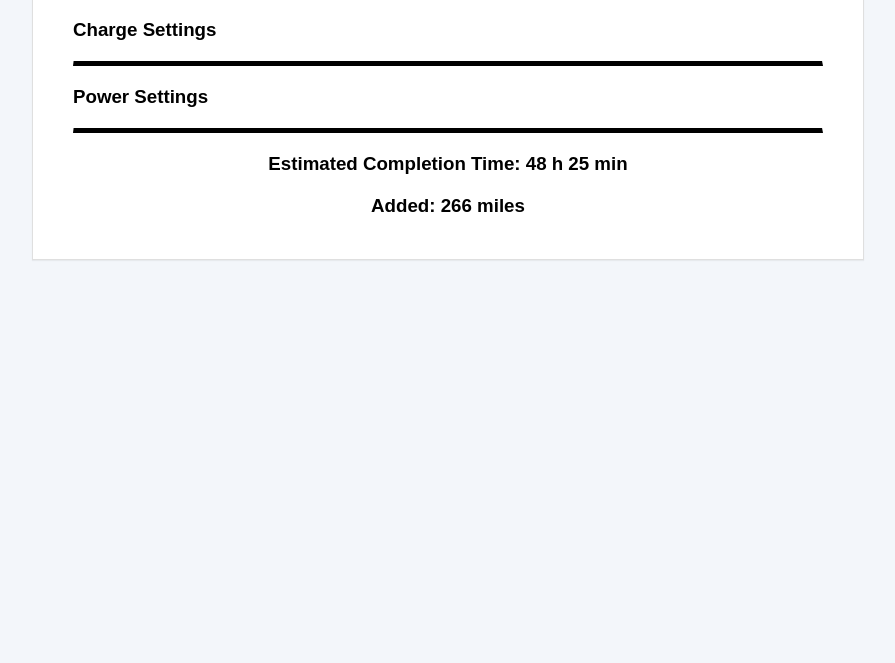
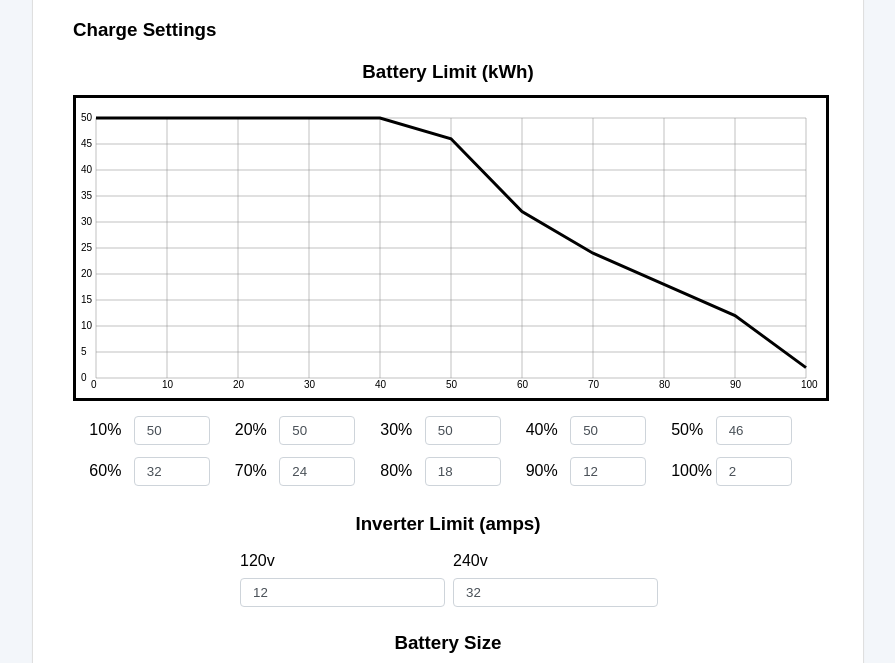
Before and after one commit to InfamousStarFox/charge.hackoa.com, a plain HTML site: page index.html in a window 1280 px wide. Shown: the part 100-763 px from the top of the page, without its empty margins (192-1087 px from the left). Drawn offline with Linux system fonts and the light colour scheme.

Commit message:
Finished math for charge curve, add curve graph

```diff
--- a/index.html
+++ b/index.html
@@ -15,18 +15,28 @@
 		<h3 id="charge-settings-header">Charge Settings</h3>
 
 		<div class="form-group" id="charge-settings-group">
-			<h3>Charge Curve</h3>
+			<h3>Battery Limit (kWh)</h3>
+			<canvas id="canvas-curves"></canvas>
 			<div class="form-row" id="curves"></div>
-			<h3>Charge Limit</h3>
-			<div class="form-row" id="limits"></div>
+			<h3>Inverter Limit (amps)</h3>
+			<div class="form-row" id="limits">
+				<div class="form-col limits">
+					<label for="limit-120">120v</label>
+					<input type="number" id="limit-120" name="limit-120" min="0" step="1" placeholder="amps">
+				</div>
+				<div class="form-col limits">
+					<label for="limit-240">240v</label>
+					<input type="number" id="limit-240" name="limit-240" min="0" step="1" placeholder="amps">
+				</div>
+			</div>
 			<h3>Battery Size</h3>
 			<div class="form-row">
 				<div class="form-col">
-					<label>Range</label>
+					<label for="size-range">Range</label>
 					<input type="number" id="size-range" name="size-range" min="0" step="1" placeholder="miles">
 				</div>
 				<div class="form-col">
-					<label>kWh</label>
+					<label for="size-kwh">kWh</label>
 					<input type="number" id="size-kwh" name="size-kwh" min="0" step="1" placeholder="kWh">
 				</div>
 			</div>
@@ -34,11 +44,43 @@
 		<hr />
 
 		<h3 id="power-settings-header">Power Settings</h3>
-		<div class="form-group" id="power-settings-group"></div>
+		<div class="form-group" id="power-settings-group">
+			<div class="form-row">
+				<div class="form-col">
+					<label>Battery</label>
+					<div class="power">
+						<label>Now</label>
+						<input type="number" id="battery-now" name="battery-now" min="0" max="100" step="1"
+							placeholder="0%" value="${data.charge.battery.now}">
+					</div>
+					<div class="power">
+						<label>Target</label>
+						<input type="number" id="battery-target" name="battery-target" min="0" max="100" step="1"
+							placeholder="0%" value="${data.charge.battery.target}">
+					</div>
+				</div>
+				<div class="form-col">
+					<label>Volts</label>
+					<div class="power">
+						<input type="radio" id="input-120" name="input-voltage">
+						<label for="input-120">120v</label>
+					</div>
+					<div class="power">
+						<input type="radio" id="input-240" name="input-voltage">
+						<label for="input-240">240v</label>
+					</div>
+				</div>
+				<div class="form-col amps">
+					<label>Amps</label>
+					<input type="number" id="input-amps" name="input-amps" min="0" step="1" placeholder="amps"
+						value="${data.charge.amps}">
+				</div>
+			</div>
+		</div>
 		<hr />
 
 		<h3>Estimated Completion Time: <span id="time">0 hours</span></h3>
-		<h3>Added: <span id="range">0 miles</span></h3>
+		<h3>Adding: <span id="range">0 miles</span></h3>
 	</div>
 
 	<script type="text/javascript">
@@ -59,7 +101,7 @@
 			},
 			limits: {
 				120: 12,
-				240: null
+				240: 32
 			},
 			size: {
 				range: 266,
@@ -71,7 +113,8 @@
 					target: 100
 				},
 				volts: 120,
-				amps: 12
+				amps: 12,
+				efficency: 0.95
 			},
 			...storedData
 		};
@@ -101,27 +144,27 @@
 				document.getElementById('curves').appendChild(newRow);
 
 				newRow.addEventListener("keyup", () => {
-					data.curves[key] = document.getElementById(`curve-${key}`).value;
+					data.curves[key] = Number(document.getElementById(`curve-${key}`).value);
 					localStorage.setItem('data', JSON.stringify(data));
+					drawCurves();
 				});
 			});
 		}
 		addCurves();
 
 		function addLimits() {
-			Object.entries(data.limits).forEach(([key, value]) => {
-				const newRow = document.createElement("div");
-				newRow.className = "form-col limits";
-				newRow.innerHTML = `
-				<label>${key}v</label>
-				<input type="number" id="limit-${key}" name="limit-${key}" min="0" step="1" placeholder="amps" value="${value}">
-				`;
-				document.getElementById('limits').appendChild(newRow);
+			const limit120 = document.getElementById("limit-120");
+			limit120.value = data.limits[120];
+			limit120.addEventListener("keyup", () => {
+				data.limits[120] = Number(limit120.value);
+				localStorage.setItem('data', JSON.stringify(data));
+			});
 
-				newRow.addEventListener("keyup", () => {
-					data.curves[key] = document.getElementById(`limit-${key}`).value;
-					localStorage.setItem('data', JSON.stringify(data));
-				});
+			const limit240 = document.getElementById("limit-240");
+			limit240.value = data.limits[240];
+			limit240.addEventListener("keyup", () => {
+				data.limits[240] = Number(limit240.value);
+				localStorage.setItem('data', JSON.stringify(data));
 			});
 		}
 		addLimits();
@@ -134,87 +177,231 @@
 			kwh.value = data.size.kWh;
 
 			range.addEventListener("keyup", () => {
-				data.size.range = range.value;
+				data.size.range = Number(range.value);
 				localStorage.setItem('data', JSON.stringify(data));
 			});
 
 			kwh.addEventListener("keyup", () => {
-				data.size.kWh = kwh.value;
+				data.size.kWh = Number(kwh.value);
 				localStorage.setItem('data', JSON.stringify(data));
 			});
 		}
 		addSize();
 
 		function addPower() {
-			const newRow = document.createElement("div");
-			newRow.className = "form-row";
-			newRow.innerHTML = `
-				<div class="form-col">
-					<label>Battery</label>
-					<div class="power">
-						<label>Now</label>
-						<input type="number" id="battery-now" name="battery-now" min="0" max="100" step="1" placeholder="0%" value="${data.charge.battery.now}">
-					</div>
-					<div class="power">
-						<label>Target</label>
-						<input type="number" id="battery-target" name="battery-target" min="0" max="100" step="1" placeholder="0%" value="${data.charge.battery.target}">
-					</div>
-				</div>
-				<div class="form-col">
-					<label>Volts</label>
-					<div class="power">
-						<input type="radio" id="input-120" name="input-voltage" ${data.charge.volts === 120 ? 'checked' : ''}>
-						<label for="input-120">120v</label>
-					</div>
-					<div class="power">
-						<input type="radio" id="input-240" name="input-voltage" ${data.charge.volts === 240 ? 'checked' : ''}>
-						<label for="input-240">240v</label>
-					</div>
-				</div>
-				<div class="form-col amps">
-					<label>Amps</label>
-					<input type="number" id="input-amps" name="input-amps" min="0" step="1" placeholder="amps" value="${data.charge.amps}">
-				</div>
-			`;
-			document.getElementById('power-settings-group').appendChild(newRow);
 
-			newRow.addEventListener("keyup", () => {
-				data.charge.battery.now = document.getElementById("battery-now").value;
+			const batteryNow = document.getElementById("battery-now");
+			batteryNow.value = data.charge.battery.now;
+
+			const batteryTarget = document.getElementById("battery-target");
+			batteryTarget.value = data.charge.battery.target;
+
+			const input120 = document.getElementById("input-120");
+			input120.checked = data.charge.volts === 120;
+
+			const input240 = document.getElementById("input-240");
+			input240.checked = data.charge.volts === 240;
+
+			const inputAmps = document.getElementById("input-amps");
+			inputAmps.value = data.charge.amps;
+
+			batteryNow.addEventListener("keyup", () => {
+				data.charge.battery.now = Number(batteryNow.value);
 				localStorage.setItem('data', JSON.stringify(data));
 			});
 
-			newRow.addEventListener("keyup", () => {
-				data.charge.battery.target = document.getElementById("battery-target").value;
+			batteryTarget.addEventListener("keyup", () => {
+				data.charge.battery.target = Number(batteryTarget.value);
 				localStorage.setItem('data', JSON.stringify(data));
 			});
 
-			newRow.addEventListener("click", () => {
-				data.charge.volts = document.getElementById("input-120").checked ? 120 : 240;
+			input120.addEventListener("click", () => {
+				data.charge.volts = input120.checked ? 120 : 240;
 				localStorage.setItem('data', JSON.stringify(data));
 				calculate();
 			});
 
-			newRow.addEventListener("keyup", () => {
-				data.charge.amps = document.getElementById("input-amps").value;
+			input240.addEventListener("click", () => {
+				data.charge.volts = input240.checked ? 240 : 120;
+				localStorage.setItem('data', JSON.stringify(data));
+				calculate();
+			});
+
+			inputAmps.addEventListener("keyup", () => {
+				data.charge.amps = Number(inputAmps.value);
 				localStorage.setItem('data', JSON.stringify(data));
 			});
 		}
 		addPower();
 
+		const limitedMax = (number, limit) => number > limit ? limit : number;
+
+		const invertCanvas = (canvas, context, padding) => {
+			context.stroke();
+			context.beginPath();
+
+			context.setTransform(1, 0, 0, -1, 0, canvas.height);
+			context.translate(padding, padding);
+		}
+
+		const resetCanvas = (context, padding) => {
+			context.stroke();
+			context.beginPath();
+
+			context.setTransform(1, 0, 0, 1, 0, 0);
+			context.translate(padding, padding);
+		}
+
+		function drawCurves() {
+			const curves = Object.entries(data.curves);
+
+			const canvas = document.getElementById("canvas-curves");
+			const container = document.getElementById("charge-settings-group");
+			const context = canvas.getContext("2d");
+			canvas.width = limitedMax(container.clientWidth, 800);
+			canvas.height = limitedMax(container.clientHeight, 300);
+
+			const containerPadding = 20;
+			const gridPadding = 15;
+			const fontSize = 10;
+
+			const containerWidth = canvas.width - (containerPadding * 2);
+			const containerHeight = canvas.height - (containerPadding * 2);
+
+			const lineCountX = limitedMax(containerWidth / gridPadding, 10);
+			const lineCountY = limitedMax(containerHeight / gridPadding, 10);
+
+			const gridSpacingX = containerWidth / lineCountX;
+			const gridSpacingY = containerHeight / lineCountY;
+
+			const maxSoc = 100;
+			const maxkWh = curves.reduce((a, [, b]) => Math.max(a, b), 0);
+			const gridGroups = [5, 10, 25];
+
+			function getLabelGroup(groups, max, count) {
+				return groups.find((item) => (item * count) >= max)
+					?? getLabelGroup(groups.map((item) => item * 10), max, count);
+			}
+
+			const labelGroupX = getLabelGroup(gridGroups, maxSoc, lineCountX);
+			const labelGroupY = getLabelGroup(gridGroups, maxkWh, lineCountY);
+
+			context.lineWidth = 0.5;
+			context.strokeStyle = "gray";
+			invertCanvas(canvas, context, containerPadding);
+
+			// Draw Horizontal Grid Lines
+			for (let i = 0; i <= lineCountY; i++) {
+				const startY = i * gridSpacingY;
+				context.moveTo(0, startY);
+				context.lineTo(containerWidth, startY);
+			};
+
+			// Draw Vertical Grid Lines
+			for (let i = 0; i <= lineCountX; i++) {
+				const startX = i * gridSpacingX;
+				context.moveTo(startX, 0);
+				context.lineTo(startX, containerHeight);
+			};
+
+			resetCanvas(context, containerPadding);
+
+			// Label X-Axis (SoC)
+			for (let i = 0; i <= lineCountX; i++) {
+				const label = i * labelGroupX;
+				context.fillText(label, (i * gridSpacingX) - (fontSize / 2), containerHeight + fontSize);
+			};
+
+			// Label Y-Axis (kWh)
+			for (let i = 0; i <= lineCountY; i++) {
+				const label = i * labelGroupY;
+				context.fillText(label, -1.5 * fontSize, containerHeight - (i * gridSpacingY) + (fontSize / 4));
+			};
+
+			invertCanvas(canvas, context, containerPadding);
+
+			context.lineWidth = 3;
+			context.strokeStyle = "black";
+
+			curves.forEach(([key, value], index) => {
+				const x = (Number(key) * containerWidth / (labelGroupX * lineCountX));
+				const y = (Number(value) * containerHeight / (labelGroupY * lineCountY));
+
+				if (index === 0) {
+					context.moveTo(0, y);
+				}
+				context.lineTo(x, y);
+			});
+			context.stroke();
+
+		}
+		drawCurves();
+
 		function calculate() {
-			const batter_percent_added = (data.charge.battery.target - data.charge.battery.now) / 100;
-			const battery_kWh_remaining = batter_percent_added * data.size.kWh;
-			const charging_efficiency = 0.95;
-			const charge_kWh_rate = (data.charge.volts * data.charge.amps) / 1000 * charging_efficiency;
+			const getChargeCurveLimit = (soc) => {
+				if (soc <= 10) {
+					return data.curves[10];
+				}
 
-			const remainingTime = (battery_kWh_remaining / charge_kWh_rate);
+				const leftIndex = Math.floor(soc / 10) * 10;
+				const rightIndex = leftIndex + 10;
 
-			const hours = remainingTime.toFixed(0);
-			const minutes = ((remainingTime % 1) * 100).toFixed(0);
+				const leftLimit = data.curves[leftIndex];
+				const rightimit = data.curves[rightIndex];
 
-			const miles = batter_percent_added * data.size.range;
-			document.getElementById('time').innerHTML = `${hours} h ${minutes} min`;
-			document.getElementById('range').innerHTML = `${miles.toFixed(0)} miles`;
+				const leftPercent = (rightIndex - soc) / 10;
+				const rightPercent = (soc - leftIndex) / 10;
+
+				return (leftLimit * leftPercent) + (rightimit * rightPercent);
+			}
+
+			const chargeLimits = [];
+			for (let i = 0; i < 100; i++) {
+				const limitBattery = getChargeCurveLimit(i) * 1000 / 240;
+				const limitInverter = data.limits[data.charge.volts] ?? Number.POSITIVE_INFINITY;
+				const limitCircuit = data.charge.amps ?? 0;
+				chargeLimits[i] = Math.min(limitBattery, limitInverter, limitCircuit);
+			}
+
+			const battery_percent_added = (data.charge.battery.target - data.charge.battery.now) / 100;
+
+			const getTime = () => {
+				const average_charge_amps = chargeLimits
+					.slice(data.charge.battery.now, data.charge.battery.target)
+					.reduce((a, b) => a + b) / (data.charge.battery.target - data.charge.battery.now);
+
+				const battery_Wh_remaining = data.size.kWh * battery_percent_added * 1000;
+				const charge_Wh_rate = (data.charge.volts * average_charge_amps) * data.charge.efficency;
+
+				if (!charge_Wh_rate) {
+					return '0 hours';
+				}
+				const remainingHours = (battery_Wh_remaining / charge_Wh_rate);
+
+				const now = new Date();
+				now.setSeconds(now.getSeconds() + (remainingHours * 60 * 60));
+				const completeDate = now.toLocaleTimeString('en-us', {
+						weekday: 'long',
+						hour: '2-digit',
+						minute: '2-digit',
+						hour12: true
+					});
+
+				const hours = remainingHours.toFixed(0);
+				const minutes = ((remainingHours % 1) * 60).toFixed(0);
+
+				return `
+					<p>${completeDate}</p>
+					<p>${hours} hours, ${minutes} minutes from now</p>
+				`;
+			};
+
+			const added_miles = battery_percent_added * data.size.range;
+
+			if (chargeLimits.length && battery_percent_added) {
+				document.getElementById('time').innerHTML = getTime();
+				document.getElementById('range').innerHTML = `${added_miles.toFixed(0)} miles`;
+			}
 		}
 		calculate();
 
@@ -224,4 +411,5 @@
 	</script>
 
 </body>
+
 </html>
--- a/style.css
+++ b/style.css
@@ -87,14 +87,29 @@ h1,h2,h3,h4 {
 }
 
 #charge-settings-header, #power-settings-header {
-    cursor: pointer;
+    /*cursor: pointer;*/
     text-align: left;
 }
 
+/*
 #charge-settings-group, #power-settings-group {
     overflow: hidden;
     max-height: 0;
     transition: max-height 0.2s ease-out;
+}
+*/
+
+#canvas-curves {
+    display: block;
+    margin: 0px auto;
+    margin-bottom: 10px;
+    background-color: white;
+    border: 3px solid black;
+}
+
+#time p, #range {
+    font-weight: 300;
+    margin: 0px;
 }
 
 hr {
```
